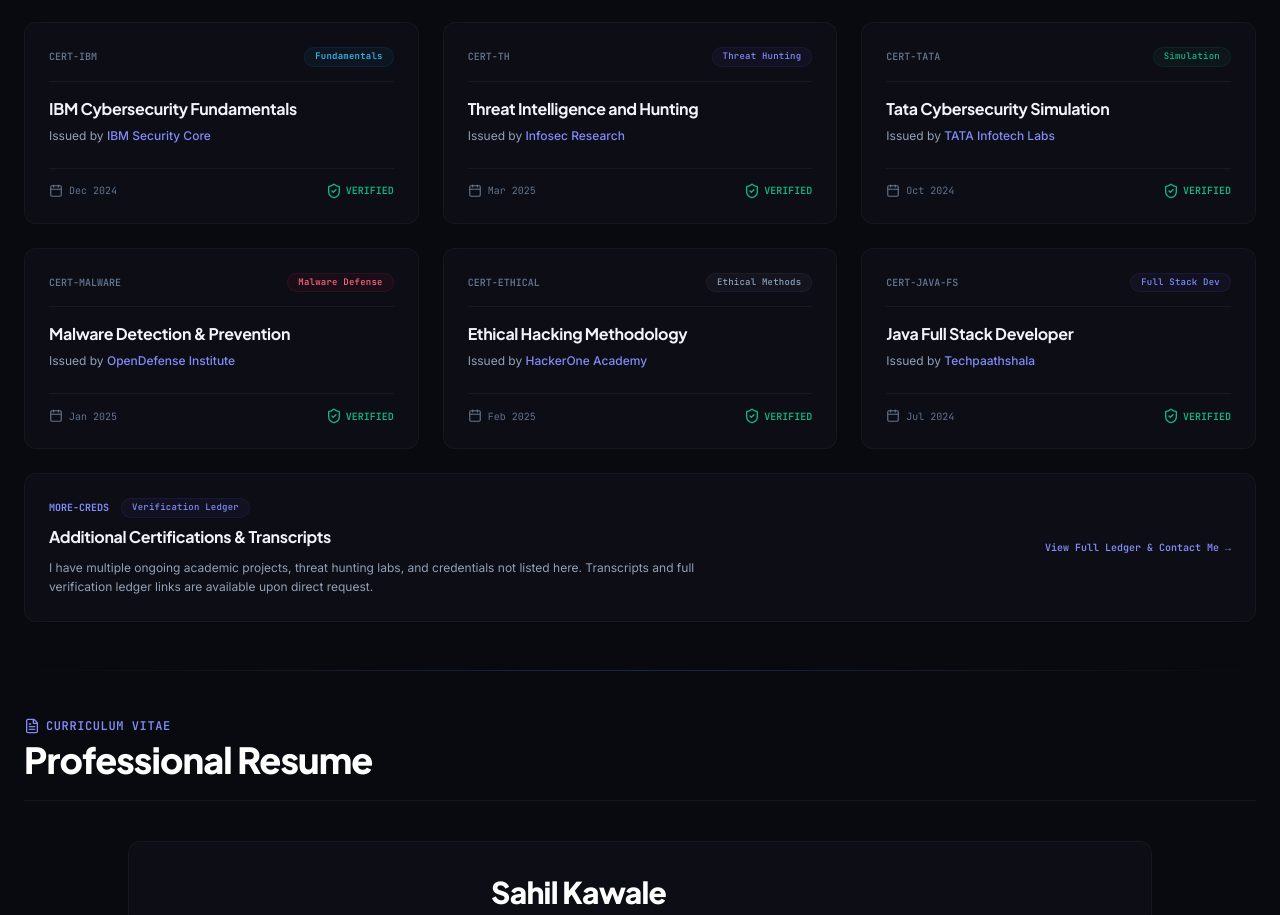
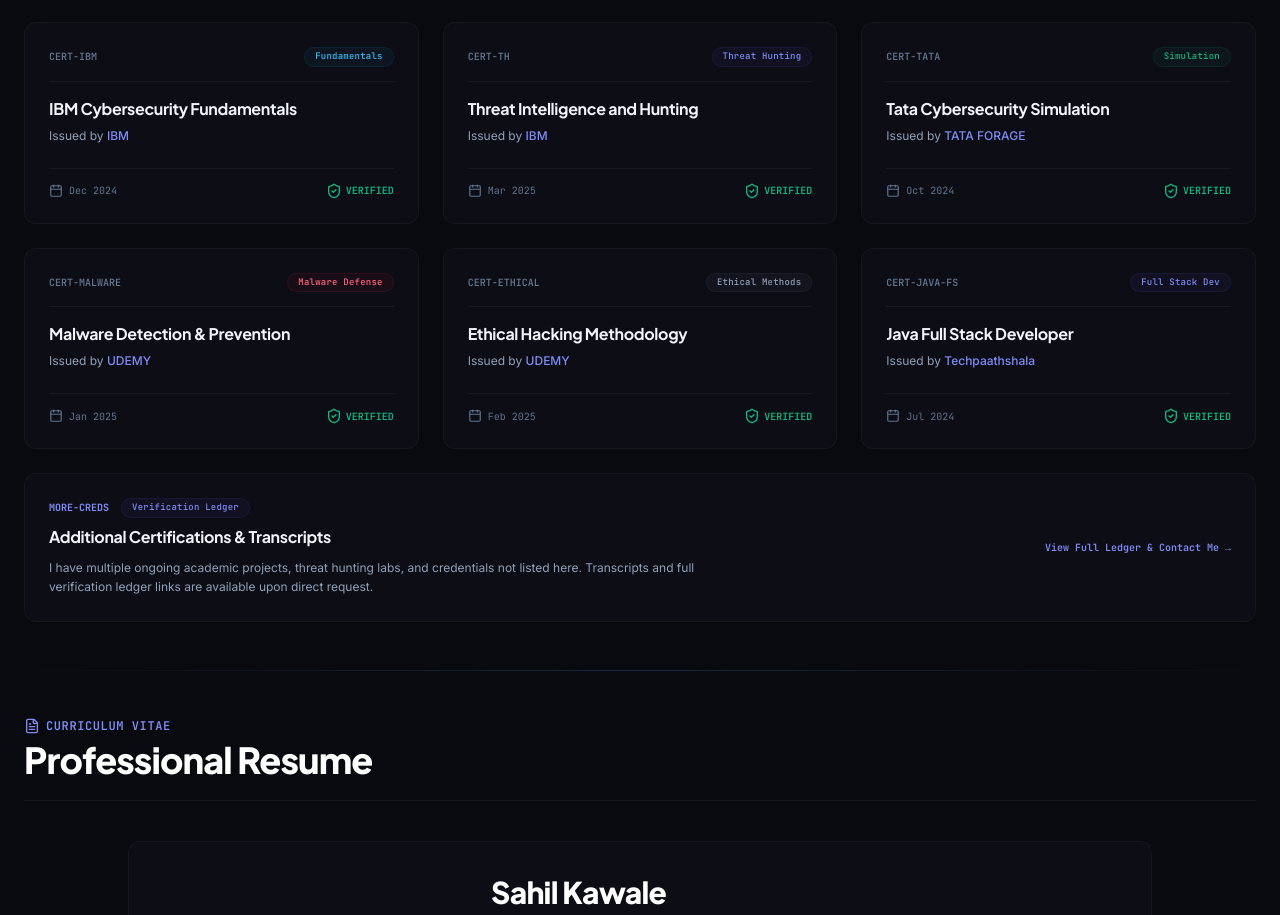
Before and after one commit to Divoke911/Cyber_portfolio, a React (Vite) app: page / in a window 1280 px wide. Shown: the part 4260-5175 px from the top of the page. Built offline with nearby package versions, Linux system fonts and the light colour scheme.

Commit message:
certificate issuer names fixed

```diff
--- a/src/components/CertsClearance.jsx
+++ b/src/components/CertsClearance.jsx
@@ -7,7 +7,7 @@
     {
       id: "CERT-IBM",
       title: "IBM Cybersecurity Fundamentals",
-      issuer: "IBM Security Core",
+      issuer: "IBM",
       date: "Dec 2024",
       level: "Fundamentals",
       badgeColor: "bg-sky-500/5 border-sky-500/10 text-sky-400"
@@ -15,7 +15,7 @@
     {
       id: "CERT-TH",
       title: "Threat Intelligence and Hunting",
-      issuer: "Infosec Research",
+      issuer: "IBM",
       date: "Mar 2025",
       level: "Threat Hunting",
       badgeColor: "bg-indigo-500/5 border-indigo-500/10 text-indigo-400"
@@ -23,7 +23,7 @@
     {
       id: "CERT-TATA",
       title: "Tata Cybersecurity Simulation",
-      issuer: "TATA Infotech Labs",
+      issuer: "TATA FORAGE",
       date: "Oct 2024",
       level: "Simulation",
       badgeColor: "bg-emerald-500/5 border-emerald-500/10 text-emerald-400"
@@ -31,7 +31,7 @@
     {
       id: "CERT-MALWARE",
       title: "Malware Detection & Prevention",
-      issuer: "OpenDefense Institute",
+      issuer: "UDEMY",
       date: "Jan 2025",
       level: "Malware Defense",
       badgeColor: "bg-rose-500/5 border-rose-500/10 text-rose-400"
@@ -39,7 +39,7 @@
     {
       id: "CERT-ETHICAL",
       title: "Ethical Hacking Methodology",
-      issuer: "HackerOne Academy",
+      issuer: "UDEMY",
       date: "Feb 2025",
       level: "Ethical Methods",
       badgeColor: "bg-slate-400/5 border-slate-500/10 text-slate-400"
```
Also changed, not shown: public/hacker_avatar.png (deleted), src/assets/portfolio logo.png (added).
